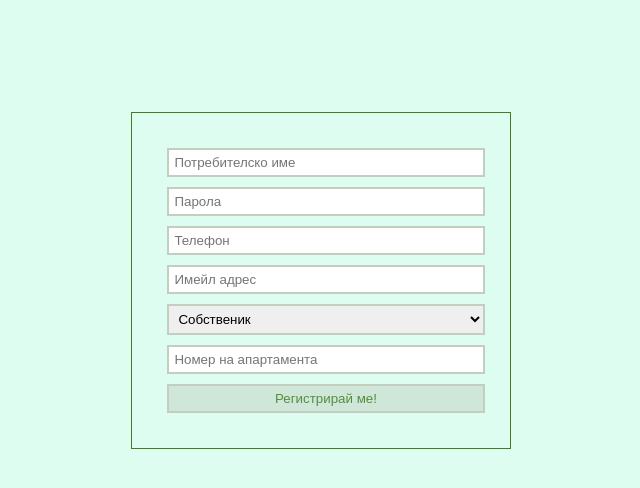
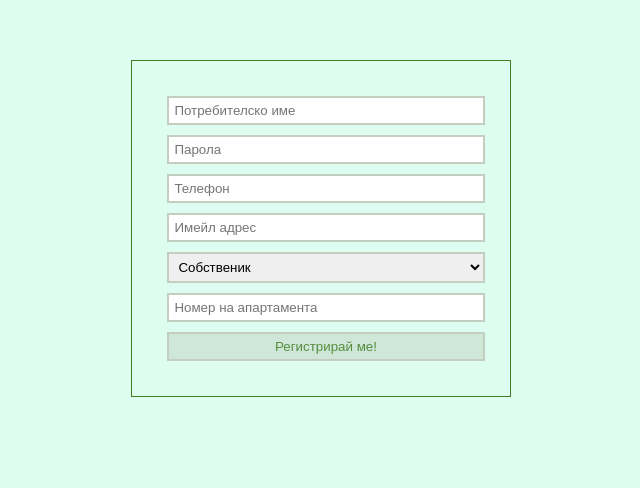
Before and after one commit to silviaDeyanova/WEB-homeworks, a plain HTML site: page CSS Homework/index.html in a window 1280 px wide. Shown: the part 128-616 px from the top of the page, without its empty margins (319-959 px from the left). Drawn offline with Linux system fonts and the light colour scheme.

Commit message:
edited style

```diff
--- a/CSS Homework/style.css
+++ b/CSS Homework/style.css
@@ -1,9 +1,6 @@
 body {
   background-color: #defdf1;
-  height: 100vh;
-  display: flex;
-  justify-content: center;
-  align-items: center;
+  height: 90vh;
 }
 
 * {
@@ -15,6 +12,8 @@ form {
   width: 30%;
   margin: auto;
   padding: 30px;
+  position: relative;
+  top: 25%;
 }
 
 input,
```
